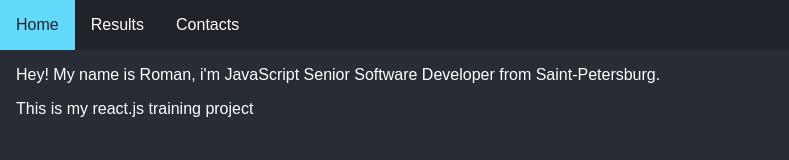
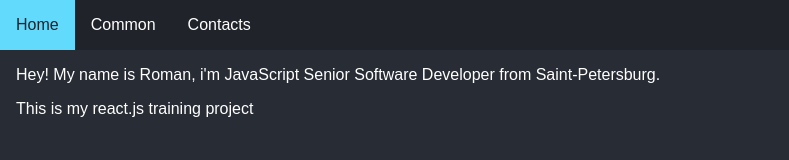
Before and after one commit to Hellek/react-learn, a React (Create React App) app: page /contacts in a window 1280 px wide. Shown: the top 160 px of the page, without its empty margins (0-789 px from the left). Built offline with nearby package versions, Linux system fonts and the light colour scheme.

Commit message:
fix: Results -> Common

```diff
--- a/src/App.js
+++ b/src/App.js
@@ -1,6 +1,6 @@
 import { HashRouter as Router, Switch, Route } from 'react-router-dom'
 import Home from './pages/Home'
-import Results from './pages/Results'
+import Common from './pages/Common'
 import Contacts from './pages/Contacts'
 import Header from './components/Header'
 import Footer from './components/Footer'
@@ -13,7 +13,7 @@ function App() {
       <main>
         <Switch>
           <Route exact path='/' component={Home} />
-          <Route exact path='/results' component={Results} />
+          <Route exact path='/common' component={Common} />
           <Route exact path='/contacts' component={Contacts} />
         </Switch>
       </main>
--- a/src/components/Header.js
+++ b/src/components/Header.js
@@ -8,9 +8,9 @@ const Header = () => (
     >Home</NavLink>
 
     <NavLink
-      to={'/results'}
+      to={'/common'}
       exact
-    >Results</NavLink>
+    >Common</NavLink>
 
     <NavLink
       to={'/contacts'}
```
Also changed, not shown: src/pages/Common.js (renamed from src/pages/Results.js).
